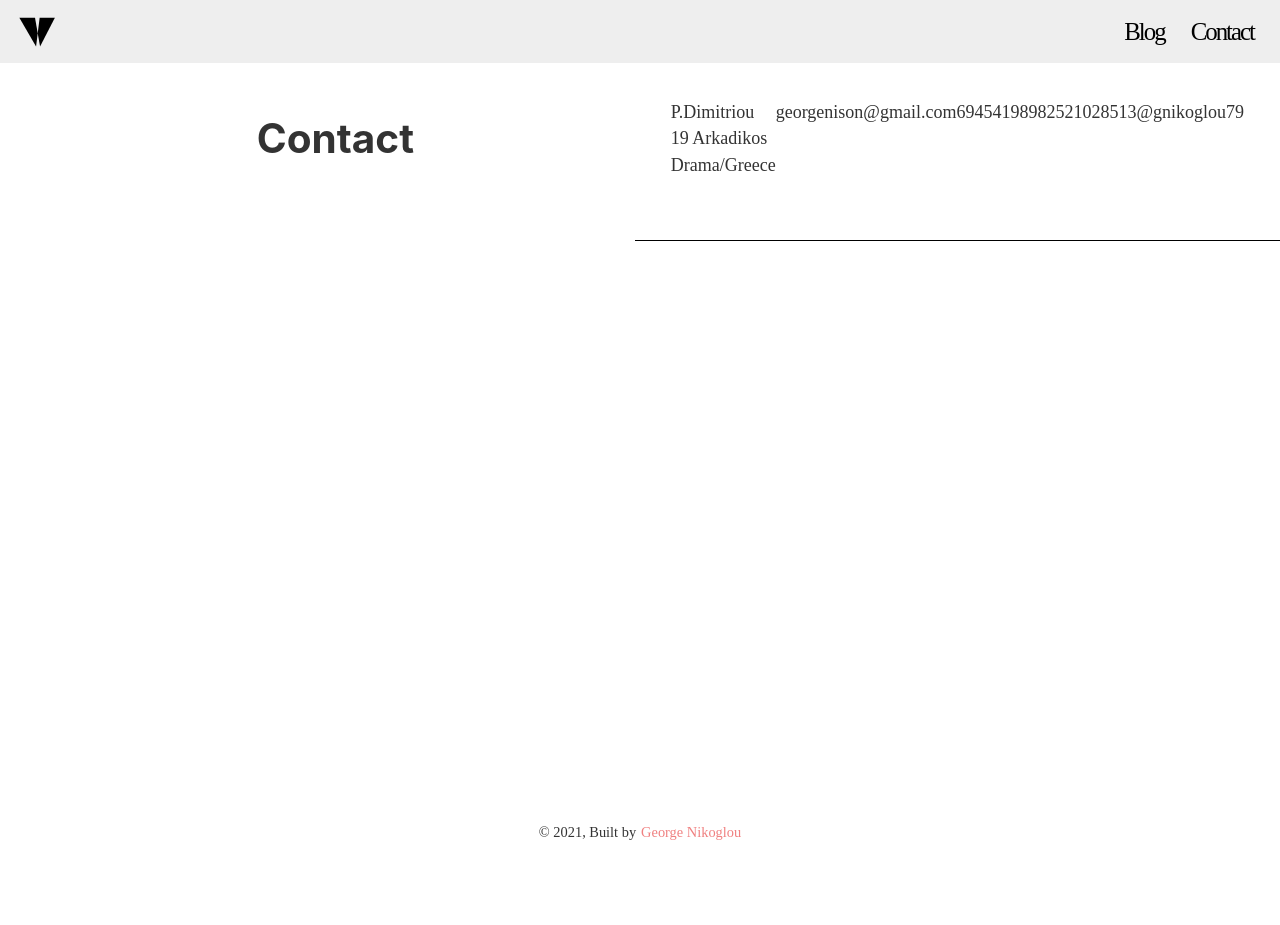
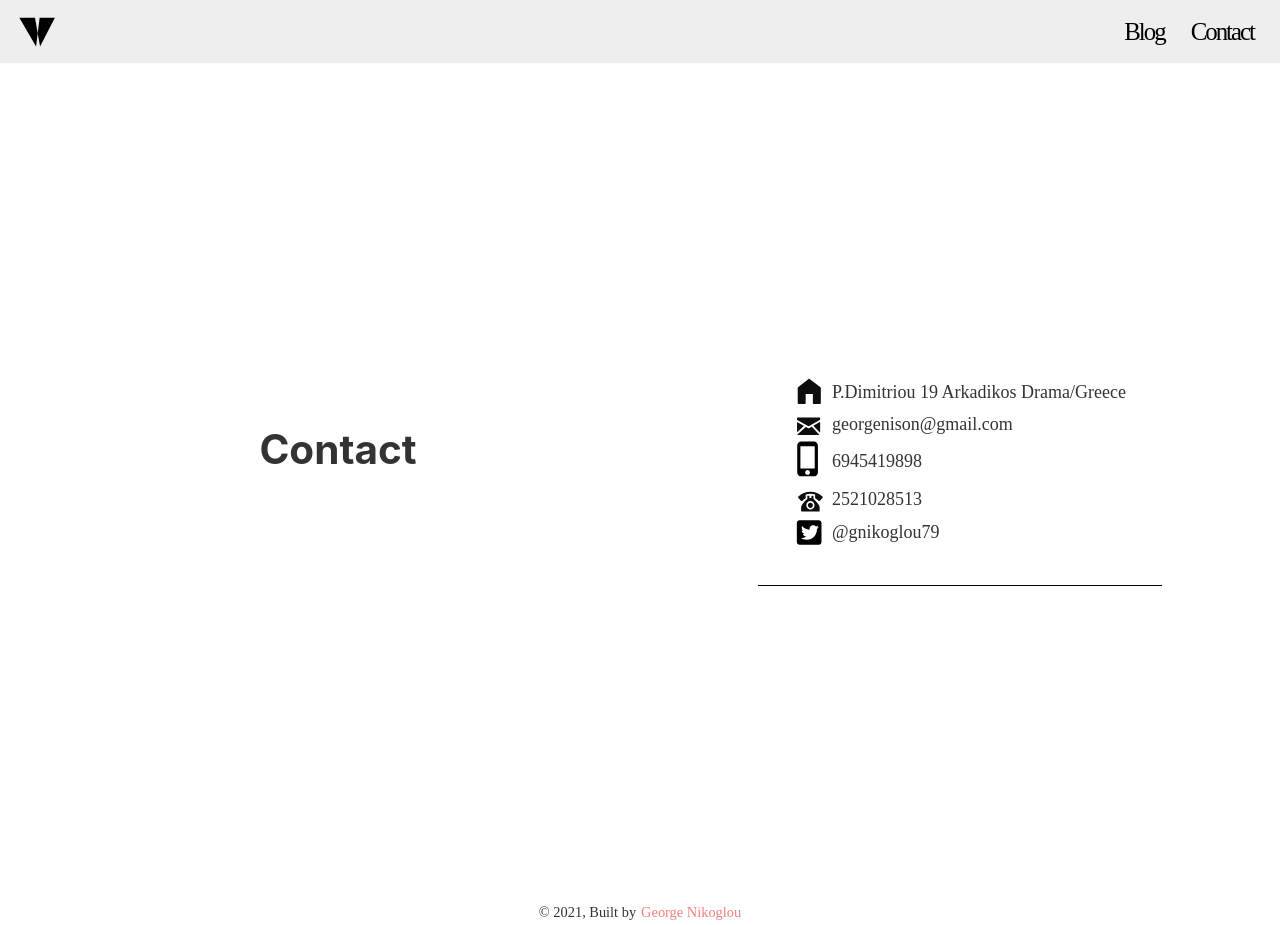
Before and after one commit to nison79/mdx-blog-master, a Gatsby site: page /contact in a window 1280 px wide. Before the commit the page ends 845 px from the top, so only its background shows below. Built offline with nearby package versions, Linux system fonts and the light colour scheme; Gatsby itself is replaced by a stand-in of ours.

Commit message:
Contact Icons

```diff
--- /dev/null
+++ b/src/components/IconEmail.js
@@ -0,0 +1,15 @@
+import React from 'react'
+import { StaticImage } from 'gatsby-plugin-image'
+
+const IconEmail = () => {
+  return (
+    <div>
+      <StaticImage
+      src='../images/email.svg'
+      width='30'
+      />
+    </div>
+  )
+}
+
+export default IconEmail
--- /dev/null
+++ b/src/components/IconHome.js
@@ -0,0 +1,15 @@
+import React from 'react'
+import { StaticImage } from 'gatsby-plugin-image'
+
+const IconHome = () => {
+  return (
+    <div>
+      <StaticImage
+      src='../images/home.svg'
+      width='30'
+      />
+    </div>
+  )
+}
+
+export default IconHome
--- /dev/null
+++ b/src/components/IconMobile.js
@@ -0,0 +1,15 @@
+import React from 'react'
+import { StaticImage } from 'gatsby-plugin-image'
+
+const IconMobile = () => {
+  return (
+    <div>
+      <StaticImage
+      src='../images/mobile.svg'
+      width='30'
+      />
+    </div>
+  )
+}
+
+export default IconMobile
--- /dev/null
+++ b/src/components/IconTwitter.js
@@ -0,0 +1,15 @@
+import React from 'react'
+import { StaticImage } from 'gatsby-plugin-image'
+
+const IconTwitter = () => {
+  return (
+    <div>
+      <StaticImage
+      src='../images/twitter.svg'
+      width='30'
+      />
+    </div>
+  )
+}
+
+export default IconTwitter
--- /dev/null
+++ b/src/components/IconWorkPhone.js
@@ -0,0 +1,15 @@
+import React from 'react'
+import { StaticImage } from 'gatsby-plugin-image'
+
+const IconWorkPhone = () => {
+  return (
+    <div>
+      <StaticImage
+      src='../images/workphone.svg'
+      width='30'
+      />
+    </div>
+  )
+}
+
+export default IconWorkPhone
--- a/src/pages/contact.js
+++ b/src/pages/contact.js
@@ -1,7 +1,11 @@
 import React from 'react'
 import Layout from '../components/layout'
+import IconHome from '../components/IconHome'
+import IconEmail from '../components/IconEmail'
+import IconMobile from '../components/IconMobile'
+import IconWorkPhone from '../components/IconWorkPhone'
+import IconTwitter from '../components/IconTwitter'
 import { Link , graphql } from 'gatsby'
-import { StaticImage } from 'gatsby-plugin-image'
 import styled from 'styled-components'
 
 const PageWrapper =styled.div`
@@ -10,6 +14,7 @@ const PageWrapper =styled.div`
   /* max-width:1020px; */
   font-family: 'Poppins';
   place-items:center;
+  min-height:100vh;
   @media(min-width:1500px) {
     display:flex;
     justify-content:space-evenly;
@@ -29,8 +34,21 @@ const Content = styled.div`
 
 const InfoBox = styled.div`
   display:flex;
+  flex-direction:column;
   padding:2rem;
   border-bottom:1px solid black;
+  p {
+    margin:0;
+  }
+`
+
+const InfoBoxInfo =styled.div`
+  display:flex;
+  align-items:center;
+  /* justify-content:center; */
+  p {
+    margin-left:8px;
+  }
 `
 
 const contact = ({ data }) => {
@@ -40,11 +58,26 @@ const contact = ({ data }) => {
           <h1>Contact</h1>
         <Content>
           <InfoBox>
-            <p>{data.site.siteMetadata.address}</p>
-            <p>{data.site.siteMetadata.email}</p>
-            <p>{data.site.siteMetadata.mobile}</p>
-            <p>{data.site.siteMetadata.work}</p>
-            <p>{data.site.siteMetadata.twitter}</p>
+            <InfoBoxInfo>
+                <IconHome/>
+                <p>{data.site.siteMetadata.address}</p>
+            </InfoBoxInfo>
+            <InfoBoxInfo>
+                <IconEmail/>
+                <p>{data.site.siteMetadata.email}</p>
+            </InfoBoxInfo>
+            <InfoBoxInfo>
+                <IconMobile/>
+                <p>{data.site.siteMetadata.mobile}</p>
+            </InfoBoxInfo>
+            <InfoBoxInfo>
+                <IconWorkPhone/>
+                <p>{data.site.siteMetadata.work}</p>
+            </InfoBoxInfo>
+            <InfoBoxInfo>
+                <IconTwitter/>
+                <p>{data.site.siteMetadata.twitter}</p>
+            </InfoBoxInfo>
           </InfoBox>
         </Content>
       </PageWrapper>
```
Also changed, not shown: src/pages/index.js (+11 -3 lines), src/images/email.svg (added), src/images/home.svg (added), src/images/mobile.svg (added), src/images/twitter.svg (added), src/images/workphone.svg (added).
